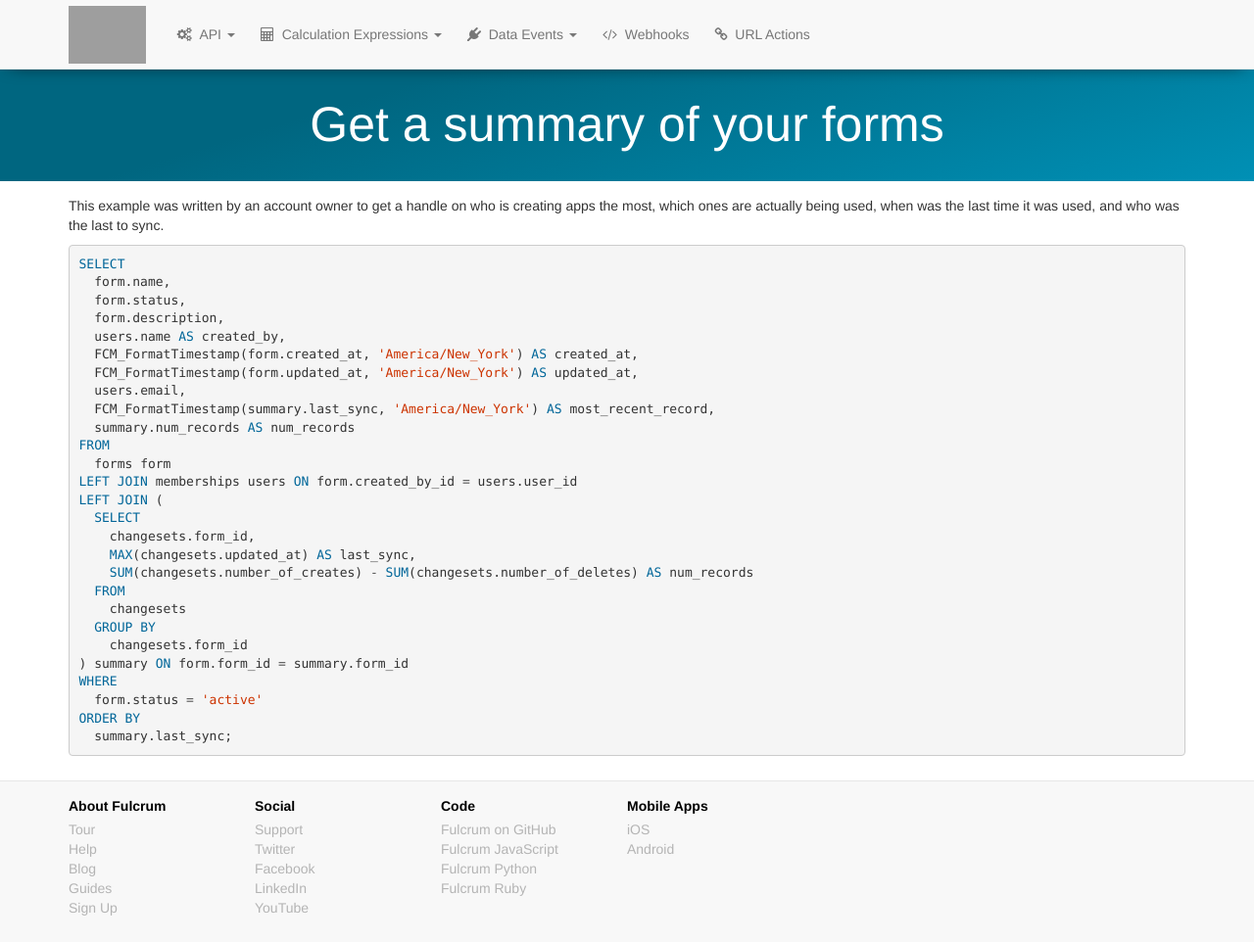
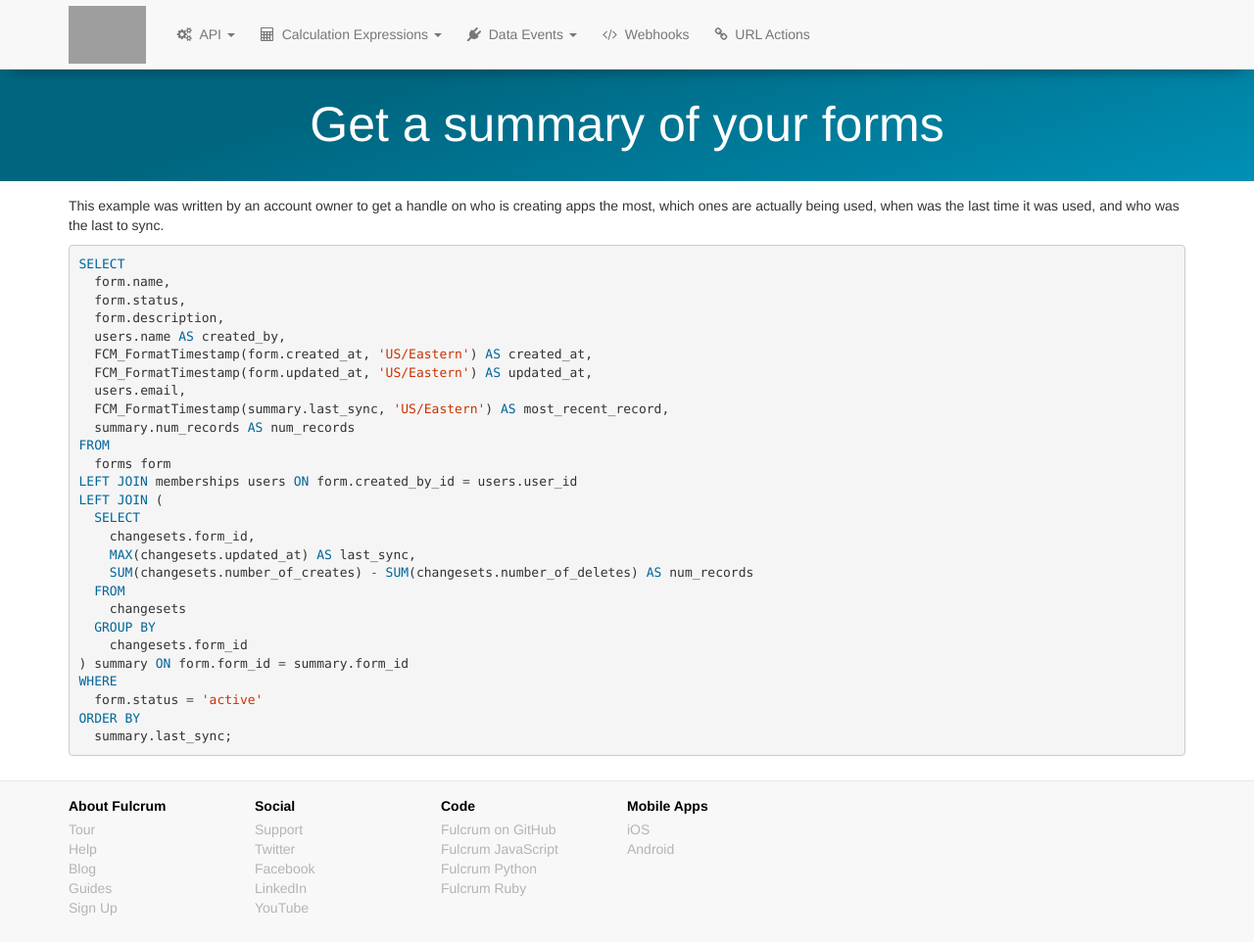
Before and after one commit to rylincoln/developer.fulcrumapp.com, a Jekyll site: the page built from _query-api-examples/get-form-summary.md, in a window 1280 px wide and 962 px high. Shown: the whole window at 98% size. Built offline with Jekyll 4.4.1, drawn with Linux system fonts in a browser that asks for light colours; nearby versions of some CDN libraries; grey boxes are pictures that could not be loaded.

Commit message:
Use US/Eastern

```diff
--- a/_query-api-examples/get-form-summary.md
+++ b/_query-api-examples/get-form-summary.md
@@ -14,10 +14,10 @@ SELECT
   form.status,
   form.description,
   users.name AS created_by,
-  FCM_FormatTimestamp(form.created_at, 'America/New_York') AS created_at,
-  FCM_FormatTimestamp(form.updated_at, 'America/New_York') AS updated_at,
+  FCM_FormatTimestamp(form.created_at, 'US/Eastern') AS created_at,
+  FCM_FormatTimestamp(form.updated_at, 'US/Eastern') AS updated_at,
   users.email,
-  FCM_FormatTimestamp(summary.last_sync, 'America/New_York') AS most_recent_record,
+  FCM_FormatTimestamp(summary.last_sync, 'US/Eastern') AS most_recent_record,
   summary.num_records AS num_records
 FROM
   forms form
```
